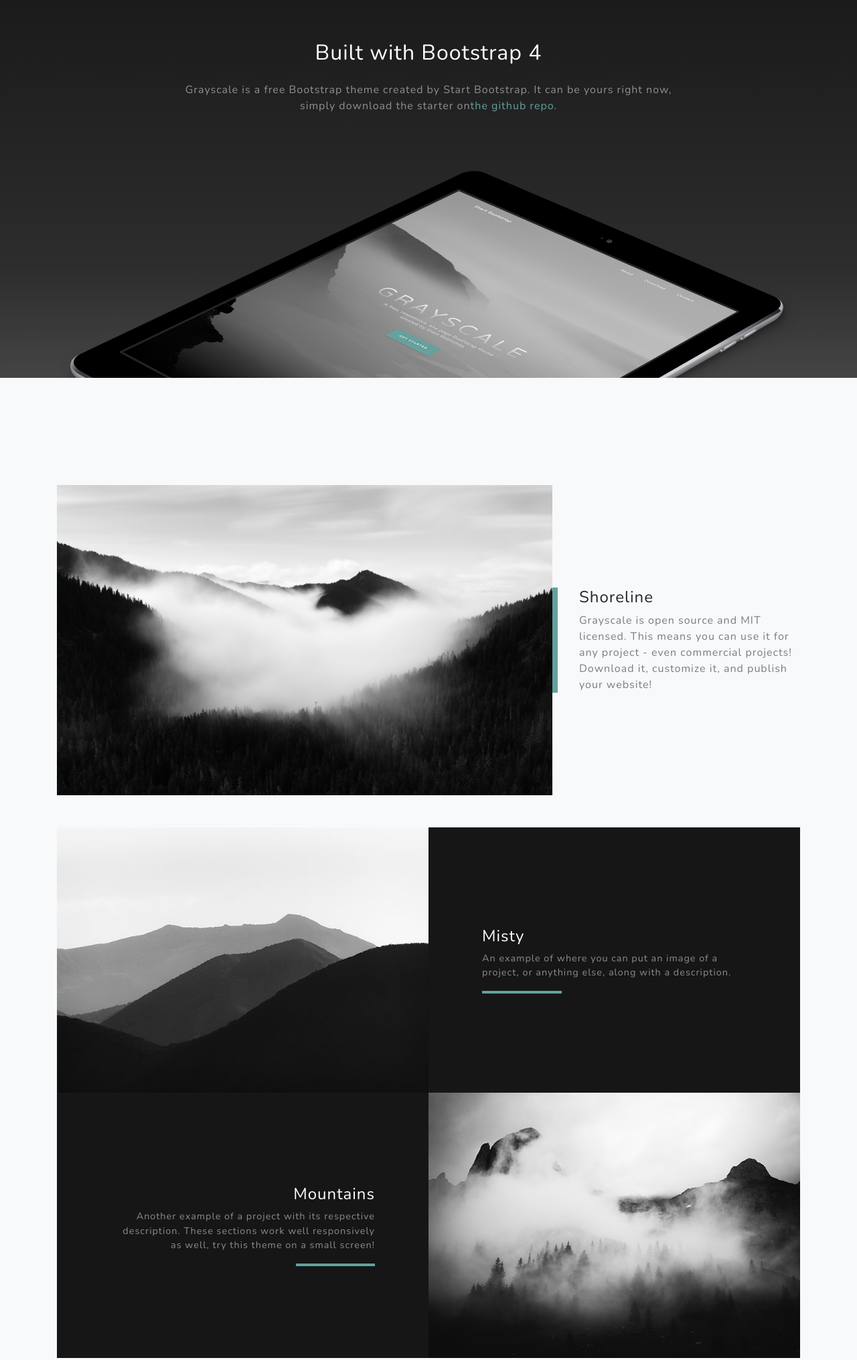
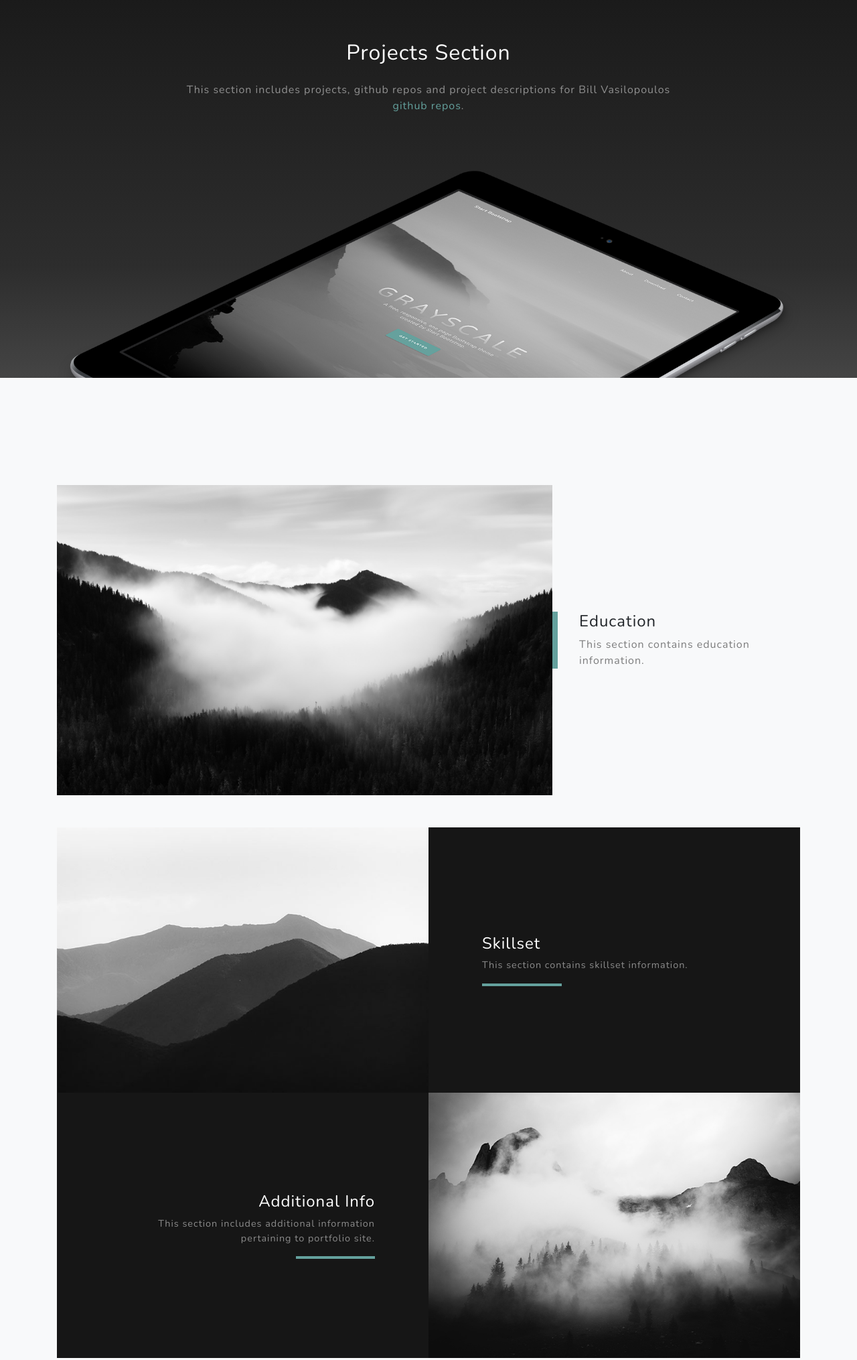
Before and after one commit to billvas-webdev/gatsby-grayscale-bv-portfolio, a Gatsby site: page / in a window 1280 px wide. Shown: the part 900-2930 px from the top of the page at 67% size. Built offline with nearby package versions, Linux system fonts and the light colour scheme; Gatsby itself is replaced by a stand-in of ours.

Commit message:
updated education, skillset, and additional info section

```diff
--- a/src/components/Footer.js
+++ b/src/components/Footer.js
@@ -3,9 +3,7 @@ import React from 'react';
 export default function Footer() {
   return (
     <footer className="bg-black small text-center text-white-50">
-      <div className="container">
-        Copyright &copy; Gatsby-starter-grayscale 2019
-      </div>
+      <div className="container">Copyright &copy; Bill Vasilopoulos 2019</div>
     </footer>
   );
 }
--- a/src/components/Layout.js
+++ b/src/components/Layout.js
@@ -24,7 +24,7 @@ class Layout extends Component {
             <Helmet
               title={data.site.siteMetadata.title}
               meta={[
-                { name: 'description', content: 'Grayscale' },
+                { name: 'description', content: 'Bill Vasilopoulos' },
                 { name: 'keywords', content: 'site, web' },
               ]}
             >
--- a/src/pages/index.js
+++ b/src/pages/index.js
@@ -38,14 +38,12 @@ const IndexPage = () => (
       <div className="container">
         <div className="row">
           <div className="col-lg-8 mx-auto">
-            <h2 className="text-white mb-4">Built with Bootstrap 4</h2>
+            <h2 className="text-white mb-4">Projects Section</h2>
             <p className="text-white-50">
-              Grayscale is a free Bootstrap theme created by Start Bootstrap. It
-              can be yours right now, simply download the starter on
-              <a href="https://github.com/anubhavsrivastava/gatsby-starter-grayscale">
-                the github repo
-              </a>
-              .
+              This section includes projects, github repos and project
+              descriptions for Bill Vasilopoulos
+              <br />
+              <a href="https://github.com/bvasilop">github repos</a>.
             </p>
           </div>
         </div>
@@ -61,11 +59,9 @@ const IndexPage = () => (
           </div>
           <div className="col-xl-4 col-lg-5">
             <div className="featured-text text-center text-lg-left">
-              <h4>Shoreline</h4>
+              <h4>Education</h4>
               <p className="text-black-50 mb-0">
-                Grayscale is open source and MIT licensed. This means you can
-                use it for any project - even commercial projects! Download it,
-                customize it, and publish your website!
+                This section contains education information.
               </p>
             </div>
           </div>
@@ -79,10 +75,9 @@ const IndexPage = () => (
             <div className="bg-black text-center h-100 project">
               <div className="d-flex h-100">
                 <div className="project-text w-100 my-auto text-center text-lg-left">
-                  <h4 className="text-white">Misty</h4>
+                  <h4 className="text-white">Skillset</h4>
                   <p className="mb-0 text-white-50">
-                    An example of where you can put an image of a project, or
-                    anything else, along with a description.
+                    This section contains skillset information.
                   </p>
                   <hr className="d-none d-lg-block mb-0 ml-0" />
                 </div>
@@ -99,11 +94,10 @@ const IndexPage = () => (
             <div className="bg-black text-center h-100 project">
               <div className="d-flex h-100">
                 <div className="project-text w-100 my-auto text-center text-lg-right">
-                  <h4 className="text-white">Mountains</h4>
+                  <h4 className="text-white">Additional Info</h4>
                   <p className="mb-0 text-white-50">
-                    Another example of a project with its respective
-                    description. These sections work well responsively as well,
-                    try this theme on a small screen!
+                    This section includes additional information pertaining to
+                    portfolio site.
                   </p>
                   <hr className="d-none d-lg-block mb-0 mr-0" />
                 </div>
```
